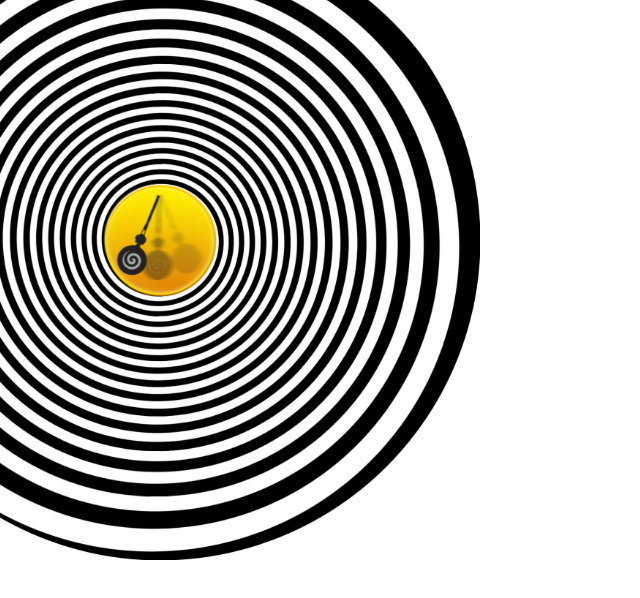
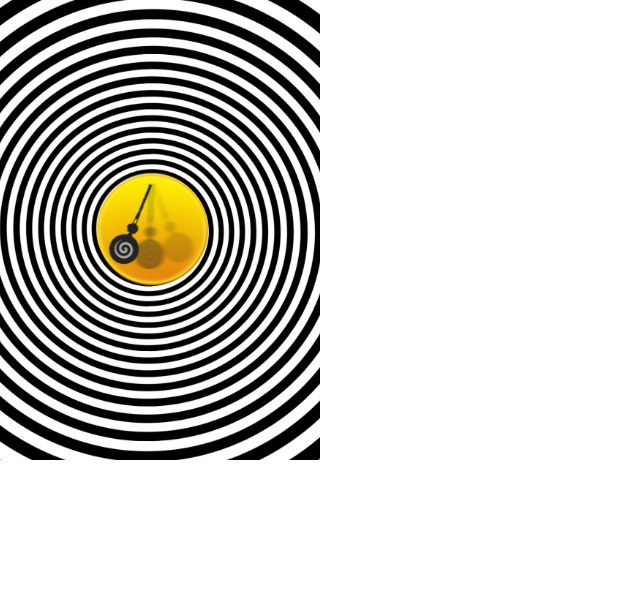
Before and after one commit to summer-party-cluj/hypno, a plain HTML site: page hypno/index.html in a window 1280 px wide. Shown: the whole page, without its empty margins (0-640 px from the left). Drawn offline with Linux system fonts and the light colour scheme.

Commit message:
-added GPL licensing -code cleanup and refactor -fixed layout for #b2g only

```diff
--- a/hypno/index.html
+++ b/hypno/index.html
@@ -2,21 +2,21 @@
 <html manifest="manifest.appcache">
 
   <head>
+    <meta http-equiv="pragma" content="no-cache">
   	<link rel="stylesheet" type="text/css" href="style/hypno.css">
-  	<script type="text/javascript" src="js/hypno.js"utf-8"></script>
-    <meta http-equiv="pragma" content="no-cache">
-    <title>HypnoApp</title>
-
-
-
+  	<script type="text/javascript" src="js/hypno.js"></script>
+    <title>Hypnotization Application</title>
   </head>
 
-    <body onload="showContent();">
-<!-- "Title Kevin MacLeod (incompetech.com) Licensed under Creative Commons "Attribution 3.0" http://creativecommons.org/licenses/by/3.0/"*/ -->
-	<embed src="The House of Leaves.ogg" autostart=true width=1 height=1 id="sound1">
-	<img id="spiral" class="spiral" src='spiral.jpg' style="display:none">
-	<img id="button" src='button.png' onclick="appStart()" style="display:none">
-
+  <body onload="showContent();">
+    <div id="wrapper">
+	    <img id="spiral" class="spiral" src="resources/images/spiral.jpg" alt="Can not load resources" style="display:none">
+	    <img id="button" src="resources/images/button.png" alt="" style="display:none">
+	  </div>
+	  <!-- "Title Kevin MacLeod (incompetech.com) Licensed under Creative Commons "Attribution 3.0" http://creativecommons.org/licenses/by/3.0/"*/ -->
+    <audio id="sound">
+      <source src="resources/audio/the-house-of-leaves.ogg" type="audio/ogg" />
+    </audio>
   </body>
 
 </html>
--- a/hypno/js/hypno.js
+++ b/hypno/js/hypno.js
@@ -1,27 +1,19 @@
-function appStart(){
-	var spiral = document.getElementById("spiral");
+function appStart() {
+  var button = document.getElementById('button');
+  var spiral = document.getElementById('spiral');
+  var sound = document.getElementById('sound');
 
-	document.getElementById("button").style.display = "none";
-
-	//var cName = spiral.style.className;
-	//document.write(cName.style);
-	spiral.className = spiral.className + " rotate";
+  sound.play();
+  sound.loop = true;
+	button.style.display = 'none';
+	spiral.className = spiral.className + ' rotate';
 }
 
-function showContent(){
-	document.getElementById("spiral").style.display = "block";
-	document.getElementById("button").style.display = "block";
+function showContent() {
+  var button = document.getElementById('button');
+  var spiral = document.getElementById('spiral');
+
+  button.addEventListener('click', appStart);
+	spiral.style.display = 'block';
+	button.style.display = 'block';
 }
-
-function spiralHide(){
-
-	document.getElementById("spiral").style.visibility="hidden";
-
-}
-
-
-function spiralShow(){
-
-	document.getElementById("spiral").style.visibility="visible";
-
-}
--- a/hypno/style/hypno.css
+++ b/hypno/style/hypno.css
@@ -1,17 +1,18 @@
-#spiral{
-/*	-moz-animation: lrotate 1s infinite;
-	-moz-animation-direction: normal;*/
-position:fixed;
+body {
+  margin: 0;
+  padding: 0;
+}
+
+#spiral {
+  position:relative;
   height:640px;
   width:640px;
-left:-160px;
-top:-80px;
+  left:-170px;
+  top:-90px;
   z-index:-1;
 }
 
-
-@-moz-keyframes lrotate /* Firefox */
-{
+@-moz-keyframes lrotate {
   0%   {-moz-transform: rotate(0deg);}
   10%  {-moz-transform: rotate(36deg);}
   20%  {-moz-transform: rotate(72deg);}
@@ -25,20 +26,22 @@ z-index:-1;
   100% {-moz-transform: rotate(360deg);}
 }
 
-#button{
+#button {
   position:absolute;
-left:103px;
-top:183px;
+  left:95px;
+  top:172px;
   z-index:1;
-//268
   height:114px;
   width:114px;
-
 }
 
-.rotate{
-
+.rotate {
   -moz-animation: lrotate 1s infinite;
   -moz-animation-direction: normal;
+}
 
+#wrapper {
+  width: 320px;
+  height: 460px;
+  overflow: hidden;
 }
```
Also changed, not shown: webapps.js (+7 -0 lines), hypno/Blank.png (deleted), hypno/resources/images/button.png (renamed from hypno/button.png), hypno/resources/images/spiral.jpg (renamed from hypno/spiral.jpg), hypno/style/icons/Blank.png (deleted), hypno/style/icons/button.png (deleted), 5 other files. Lines whose indentation alone changed are shown as unchanged.
